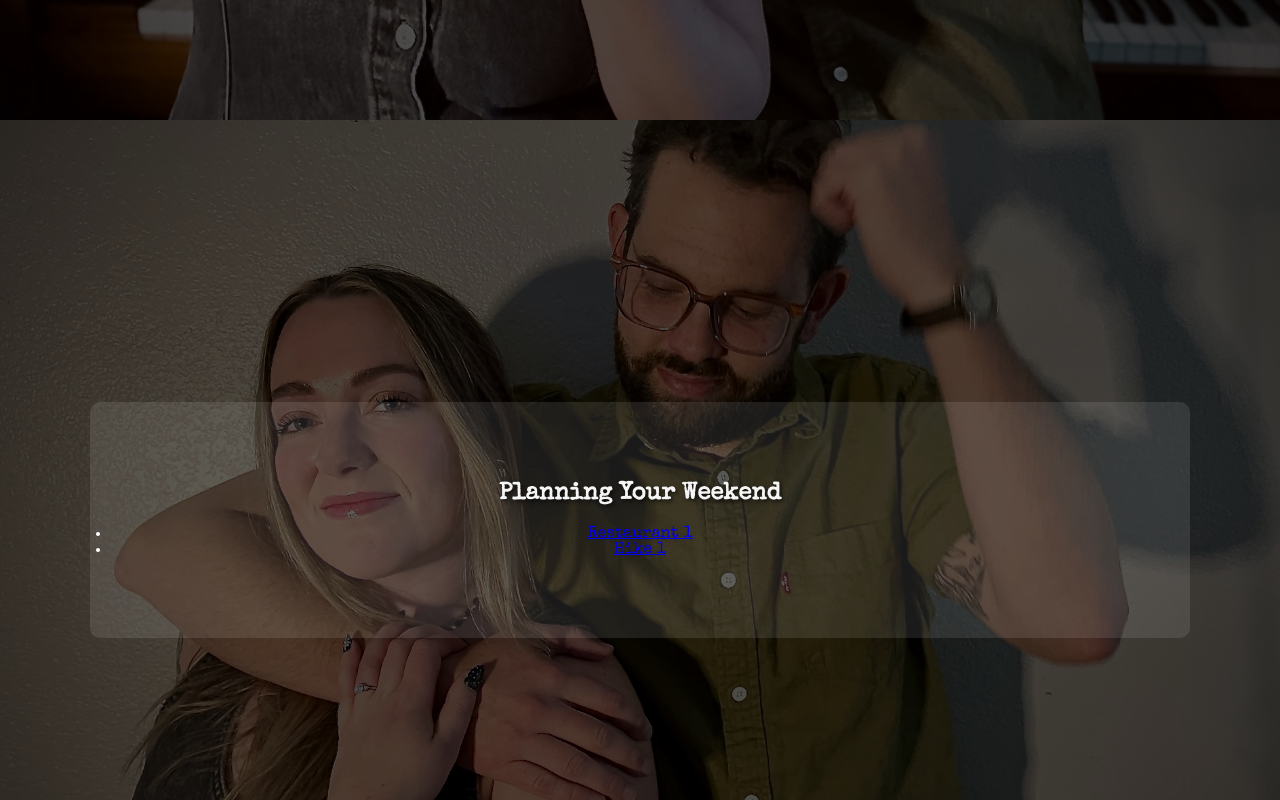
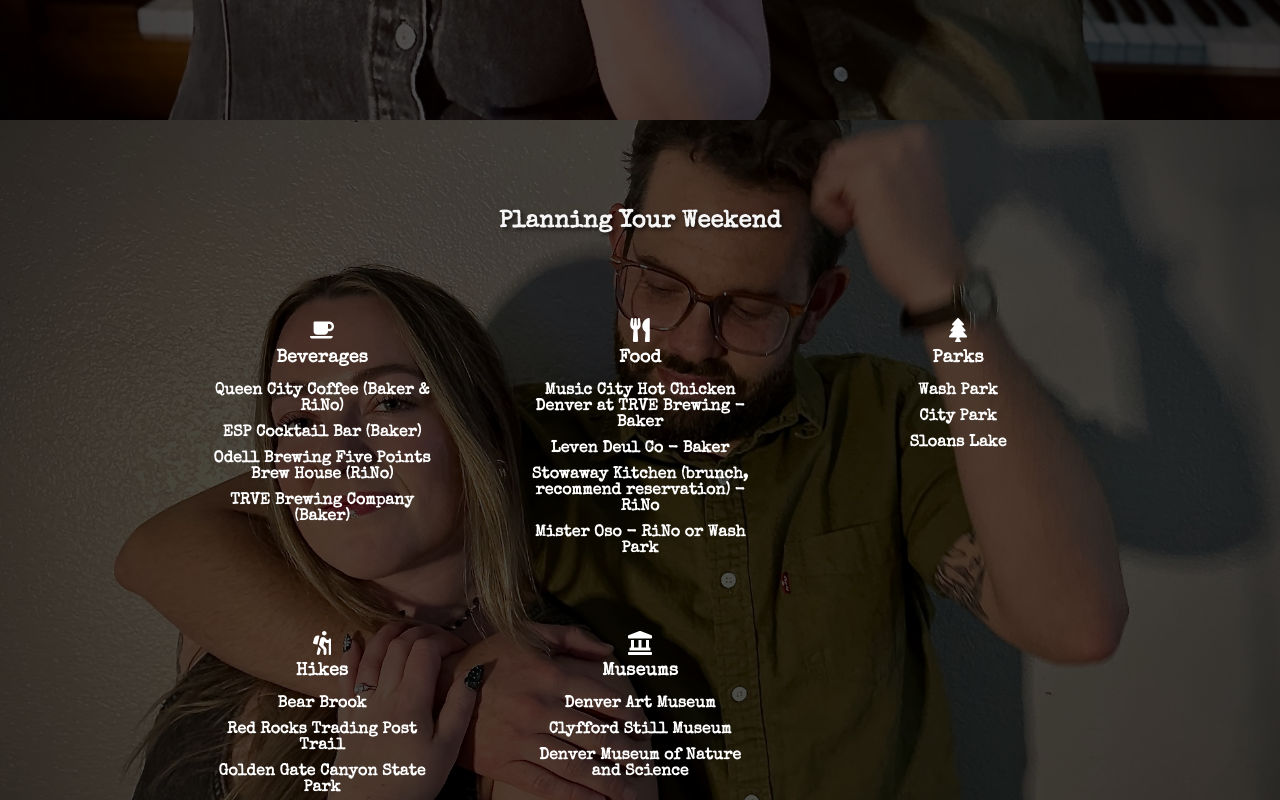
Before and after one commit to davidleach724/alex-and-dave, a React (Create React App) app: page / in a window 1280 px wide. Shown: the part 1480-2280 px from the top of the page. Built offline with nearby package versions, Linux system fonts and the light colour scheme.

Commit message:
Add PlanningYourWeekend Section

```diff
--- a/src/App.css
+++ b/src/App.css
@@ -170,7 +170,6 @@
 section {
   padding: 80px 20px;
   text-align: center;
-  background: rgba(255, 255, 255, 0.1);
   margin: 20px auto;
   border-radius: 10px;
   width: 90%;
@@ -277,18 +276,17 @@
   cursor: pointer;
   padding-left: 1rem;
   padding-right: 1rem;
-  margin: 0.5rem;
+  margin: 1rem;
 }
 
 .event-details-item.mobile {
   width: 100%;
-  overflow: hidden;
 }
 
 .event-details-item.open .event-details-content {
   max-height: 200px;
   opacity: 1;
-  padding-top: 0.5rem;
+  margin-top: 0.5rem;
 }
 
 .event-details-header {
@@ -355,3 +353,124 @@
   color: #ffffff;
   text-align: center;
 }
+
+/* Planning Your Weekend Section */
+.weekend-section {
+  margin: 0 auto;
+  text-align: center;
+}
+
+.weekend-details-mobile {
+  display: flex;
+  flex-direction: column;
+}
+
+.weekend-details-item {
+  transition: all 0.3s ease-in-out;
+  cursor: pointer;
+  /* padding-left: 1rem;
+  padding-right: 1rem; */
+  margin-top: 1rem;
+  margin-bottom: 1rem;
+}
+
+.weekend-details-item.mobile {
+  width: 100%;
+}
+
+.weekend-details-item.open .weekend-details-content {
+  max-height: 200px;
+  opacity: 1;
+  margin-top: 0.5rem;
+}
+
+.weekend-details-header {
+  display: flex;
+  align-items: center;
+  gap: 0.75rem;
+  font-size: 2rem;
+  font-weight: bold;
+  margin-bottom: 0.5rem;
+  margin-top: 1rem;
+  text-align: center;
+  justify-content: center;
+}
+
+.weekend-details-icon {
+  color: #ffffff;
+  font-size: 1.5rem;
+}
+
+.weekend-details-summary {
+  font-size: 1.125rem;
+  font-weight: 600;
+}
+
+.weekend-details-content {
+  max-height: 0;
+  opacity: 0;
+  overflow: hidden;
+  margin-top: -0.5rem;
+  transition: max-height 0.3s ease-in-out, opacity 0.3s ease-in-out;
+  text-align: center;
+}
+
+/* Ensure links are white */
+.weekend-details-content a,
+.weekend-details-card-content a {
+  color: white !important;
+  text-decoration: none;
+  font-weight: bold;
+}
+
+.weekend-details-content a:hover,
+.weekend-details-card-content a:hover {
+  text-decoration: underline;
+  color: #ddd; /* Slightly lighter white on hover */
+}
+
+
+.weekend-details-grid {
+  display: grid;
+  grid-template-columns: repeat(2, 1fr);
+  column-gap: 2.5rem;
+  row-gap: 1rem;
+  margin-top: 3.75rem;
+}
+
+@media (min-width: 768px) {
+  .weekend-details-grid {
+    grid-template-columns: repeat(3, 1fr);
+  }
+}
+
+.weekend-details-card {
+  padding: 1.5rem;
+  display: flex;
+  flex-direction: column;
+  align-items: center;
+  background: none;
+}
+
+.weekend-details-card-title {
+  font-size: 1.125rem;
+  font-weight: 600;
+  margin-bottom: 1rem;
+  color: #ffffff;
+}
+
+.weekend-details-card-content {
+  text-align: center;
+}
+
+/* Ensure links match existing styles */
+.weekend-details-content a,
+.weekend-details-card-content a {
+  color: #0073e6;
+  text-decoration: none;
+}
+
+.weekend-details-content a:hover,
+.weekend-details-card-content a:hover {
+  text-decoration: underline;
+}
--- a/src/App.js
+++ b/src/App.js
@@ -1,7 +1,8 @@
 import React, { useState, useEffect, useRef } from "react";
 import { Link } from "react-scroll";
 import Countdown from "react-countdown";
-import EventDetails from './components/EventDetails/EventDetails';
+import EventDetails from './components/EventDetails';
+import PlanningYourWeekend from './components/PlanningYourWeekend';
 import "intersection-observer"; // Correctly import the polyfill
 import "./App.css";
 
@@ -161,27 +162,7 @@
       {/* Planning Your Weekend Section */}
       <div className="parallax-section" id="weekend-section">
         <section>
-          <h2>Planning Your Weekend</h2>
-          <ul>
-            <li>
-              <a
-                href="https://maps.google.com"
-                target="_blank"
-                rel="noopener noreferrer"
-              >
-                Restaurant 1
-              </a>
-            </li>
-            <li>
-              <a
-                href="https://maps.google.com"
-                target="_blank"
-                rel="noopener noreferrer"
-              >
-                Hike 1
-              </a>
-            </li>
-          </ul>
+          <PlanningYourWeekend />
         </section>
       </div>
 
--- a/src/components/EventDetails/EventDetails.js
+++ b/src/components/EventDetails.js
@@ -62,7 +62,7 @@
 
   return (
     <section className="event-details-section">
-      <h2 className="event-details-header">Event Details</h2>{" "}
+      <h2 className="section-header">Event Details</h2>{" "}
       {/* Add class for styling */}
       {isMobile ? (
         <div className="event-details-mobile">
@@ -75,7 +75,7 @@
               onClick={() => toggleDetail(index)}
               style={{ textAlign: "center" }} // Center content
             >
-              <div className="event-details-header">
+              <div className="section-header">
                 <div className="event-details-icon">{item.icon}</div>
                 <h3 className="event-details-summary">{item.title}</h3>
               </div>
--- /dev/null
+++ b/src/components/PlanningYourWeekend.js
@@ -0,0 +1,262 @@
+import { useState, useEffect } from "react";
+import {
+  FaCoffee,
+  FaCocktail,
+  FaUtensils,
+  FaTree,
+  FaHiking,
+  FaLandmark,
+} from "react-icons/fa";
+
+const weekendActivities = [
+  {
+    icon: <FaCoffee size={24} />,
+    title: "Beverages",
+    content: (
+      <ul>
+        <ul style={{ marginBottom: "10px" }}>
+          <a
+            href="https://queencitycollectivecoffee.com/"
+            target="_blank"
+            rel="noopener noreferrer"
+          >
+            Queen City Coffee (Baker & RiNo)
+          </a>
+        </ul>
+        <ul style={{ marginBottom: "10px" }}>
+          <a
+            href="https://esphifi.co/"
+            target="_blank"
+            rel="noopener noreferrer"
+          >
+            ESP Cocktail Bar (Baker)
+          </a>
+        </ul>
+        <ul style={{ marginBottom: "10px" }}>
+          <a
+            href="https://www.odellbrewing.com/locations/fivepoints/"
+            target="_blank"
+            rel="noopener noreferrer"
+          >
+            Odell Brewing Five Points Brew House (RiNo)
+          </a>
+        </ul>
+        <ul style={{ marginBottom: "10px" }}>
+          <a
+            href="https://www.trvebrewing.com/"
+            target="_blank"
+            rel="noopener noreferrer"
+          >
+            TRVE Brewing Company (Baker)
+          </a>
+        </ul>
+      </ul>
+    ),
+  },
+  {
+    icon: <FaUtensils size={24} />,
+    title: "Food",
+    content: (
+      <ul>
+        <ul style={{ marginBottom: "10px" }}>
+          <a
+            href="https://www.mchcco.com/"
+            target="_blank"
+            rel="noopener noreferrer"
+          >
+            Music City Hot Chicken Denver at TRVE Brewing - Baker
+          </a>
+        </ul>
+        <ul style={{ marginBottom: "10px" }}>
+          <a
+            href="https://eatleven.com/"
+            target="_blank"
+            rel="noopener noreferrer"
+          >
+            Leven Deul Co - Baker
+          </a>
+        </ul>
+        <ul style={{ marginBottom: "10px" }}>
+          <a
+            href="https://www.stowawaydenver.com/"
+            target="_blank"
+            rel="noopener noreferrer"
+          >
+            Stowaway Kitchen (brunch, recommend reservation) - RiNo
+          </a>
+        </ul>
+        <ul style={{ marginBottom: "10px" }}>
+          <a
+            href="https://www.misterosodenver.com/"
+            target="_blank"
+            rel="noopener noreferrer"
+          >
+            Mister Oso - RiNo or Wash Park
+          </a>
+        </ul>
+      </ul>
+    ),
+  },
+  {
+    icon: <FaTree size={24} />,
+    title: "Parks",
+    content: (
+      <ul>
+        <ul style={{ marginBottom: "10px" }}>
+          <a
+            href="https://maps.app.goo.gl/LMFkP9cAn666fmjs5?g_st=com.google.maps.preview.copy"
+            target="_blank"
+            rel="noopener noreferrer"
+          >
+            Wash Park
+          </a>
+        </ul>
+        <ul style={{ marginBottom: "10px" }}>
+          <a
+            href="https://maps.app.goo.gl/BvKktM1XfVfv8zoi8?g_st=com.google.maps.preview.copy"
+            target="_blank"
+            rel="noopener noreferrer"
+          >
+            City Park
+          </a>
+        </ul>
+        <ul style={{ marginBottom: "10px" }}>
+          <a
+            href="https://maps.app.goo.gl/b7SDTzfs6d6SkJaQA?g_st=com.google.maps.preview.copy"
+            target="_blank"
+            rel="noopener noreferrer"
+          >
+            Sloans Lake
+          </a>
+        </ul>
+      </ul>
+    ),
+  },
+  {
+    icon: <FaHiking size={24} />,
+    title: "Hikes",
+    content: (
+      <ul>
+        <ul style={{ marginBottom: "10px" }}>
+          <a
+            href="https://www.alltrails.com/trail/us/colorado/beaver-brook-chavez-trail-loop"
+            target="_blank"
+            rel="noopener noreferrer"
+          >
+            Bear Brook
+          </a>
+        </ul>
+        <ul style={{ marginBottom: "10px" }}>
+          <a
+            href="https://www.alltrails.com/trail/us/colorado/red-rocks-trading-post-trail?sh=7tcbkh"
+            target="_blank"
+            rel="noopener noreferrer"
+          >
+            Red Rocks Trading Post Trail
+          </a>
+        </ul>
+        <ul style={{ marginBottom: "10px" }}>
+          <a
+            href="https://alltrails.com/parks/us/colorado/golden-gate-canyon-state-park"
+            target="_blank"
+            rel="noopener noreferrer"
+          >
+            Golden Gate Canyon State Park
+          </a>
+        </ul>
+      </ul>
+    ),
+  },
+  {
+    icon: <FaLandmark size={24} />,
+    title: "Museums",
+    content: (
+      <ul>
+        <ul style={{ marginBottom: "10px" }}>
+          <a
+            href="https://www.denverartmuseum.org/en"
+            target="_blank"
+            rel="noopener noreferrer"
+          >
+            Denver Art Museum
+          </a>
+        </ul>
+        <ul style={{ marginBottom: "10px" }}>
+          <a
+            href="https://clyffordstillmuseum.org/"
+            target="_blank"
+            rel="noopener noreferrer"
+          >
+            Clyfford Still Museum
+          </a>
+        </ul>
+        <ul style={{ marginBottom: "10px" }}>
+          <a
+            href="https://www.dmns.org/"
+            target="_blank"
+            rel="noopener noreferrer"
+          >
+            Denver Museum of Nature and Science
+          </a>
+        </ul>
+      </ul>
+    ),
+  },
+];
+
+export default function PlanningYourWeekend() {
+  const [isMobile, setIsMobile] = useState(false);
+  const [openIndex, setOpenIndex] = useState(null);
+
+  useEffect(() => {
+    const checkScreenSize = () => setIsMobile(window.innerWidth < 768);
+    checkScreenSize();
+    window.addEventListener("resize", checkScreenSize);
+    return () => window.removeEventListener("resize", checkScreenSize);
+  }, []);
+
+  const toggleDetail = (index) => {
+    setOpenIndex(openIndex === index ? null : index);
+  };
+
+  return (
+    <section className="weekend-section">
+      <h2 className="section-header">Planning Your Weekend</h2>
+      {isMobile ? (
+        <div className="weekend-details-mobile">
+          {weekendActivities.map((item, index) => (
+            <div
+              key={index}
+              className={`weekend-details-item mobile ${
+                openIndex === index ? "open" : ""
+              }`}
+              onClick={() => toggleDetail(index)}
+              style={{ textAlign: "center" }}
+            >
+              <div className="section-header">
+                <div className="weekend-details-icon">{item.icon}</div>
+                <h3 className="weekend-details-summary">{item.title}</h3>
+              </div>
+              <div
+                className="weekend-details-content"
+                style={{ maxHeight: openIndex === index ? "200px" : "0" }}
+              >
+                {item.content}
+              </div>
+            </div>
+          ))}
+        </div>
+      ) : (
+        <div className="weekend-details-grid">
+          {weekendActivities.map((item, index) => (
+            <div key={index} className="weekend-details-card">
+              <div className="weekend-details-icon">{item.icon}</div>
+              <h3 className="weekend-details-card-title">{item.title}</h3>
+              <div className="weekend-details-card-content">{item.content}</div>
+            </div>
+          ))}
+        </div>
+      )}
+    </section>
+  );
+}
```
